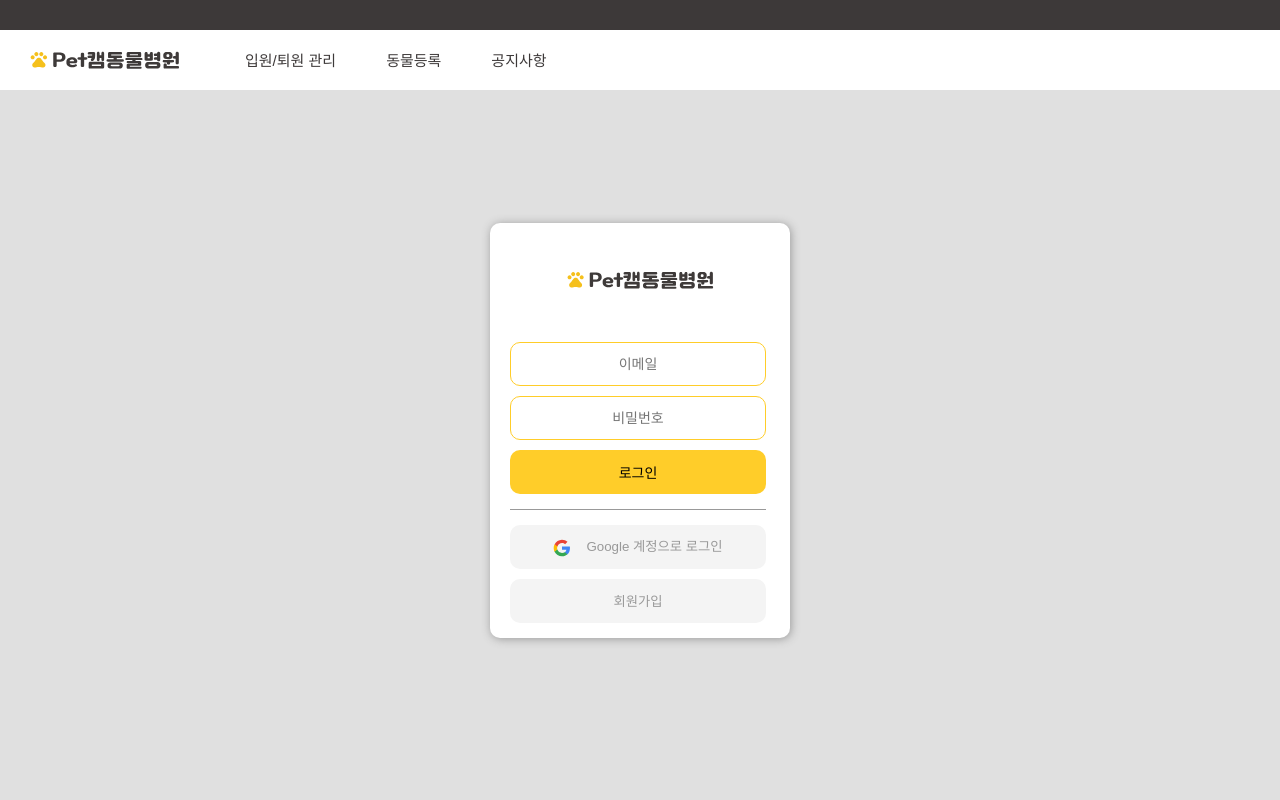
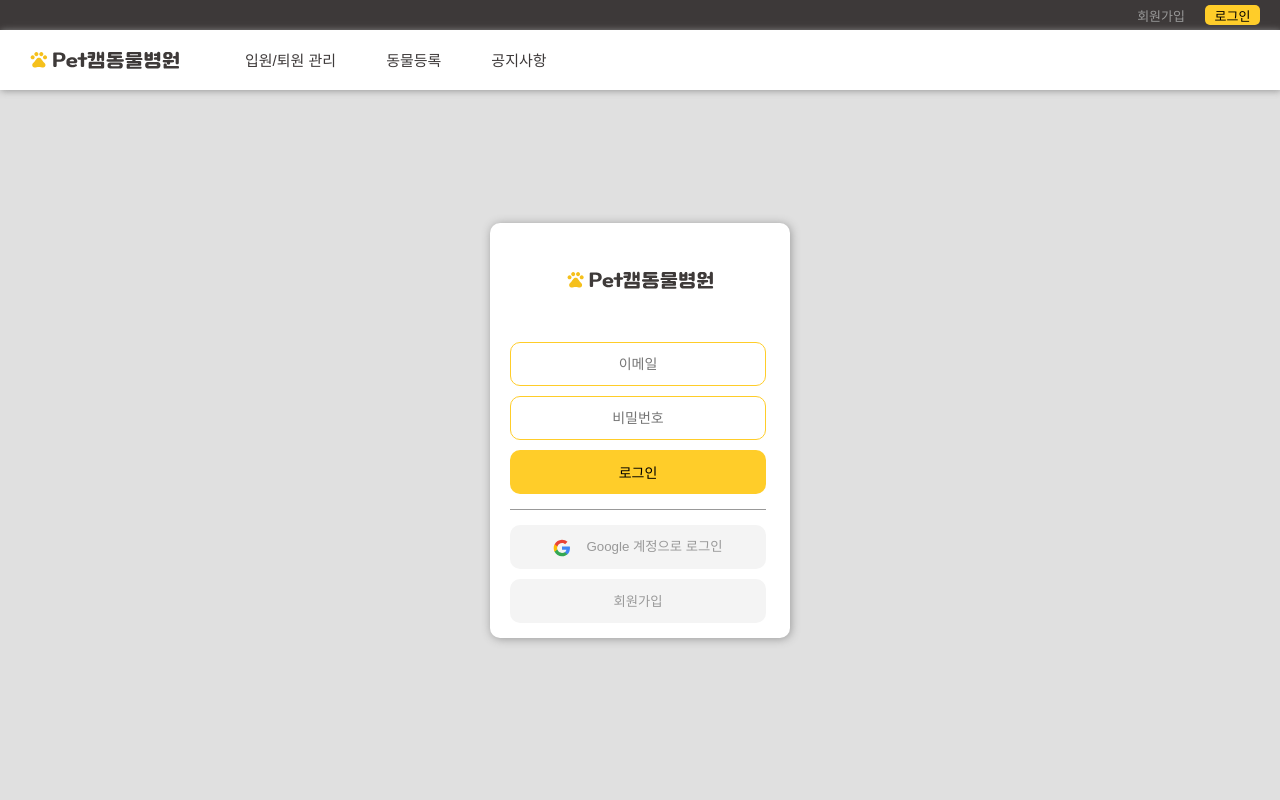
Before and after one commit to FE8-Toy-Team2/toy2_petcam_vet, a React (Vite) app: page / in a window 1280 px wide. Shown: the top 800 px of the page. Built offline with nearby package versions, Linux system fonts and the light colour scheme; a web font is replaced by a local one.

Commit message:
feat: nav 수정

```diff
--- a/src/components/Login.jsx
+++ b/src/components/Login.jsx
@@ -47,7 +47,7 @@ const Container = styled.div`
 const Form = styled.form`
 	width: 300px;
 	height: 415px;
-	// margin-top: 50px;
+	margin-top: 60px;
 	background-color: #fff;
 	border-radius: 10px;
 	justify-content: center;
@@ -82,6 +82,11 @@ const Button = styled.button`
 	font-size: 14px;
 	font-family: var(--pre-reg);
 	cursor: pointer;
+	transition: .3s;
+
+	&:hover {
+		background-color: var(--hoveryellow);
+	}
 `
 const Divider = styled.div`
 width: 256px;
--- a/src/components/Nav.jsx
+++ b/src/components/Nav.jsx
@@ -4,7 +4,11 @@ import "./common.css";
 
 const Nav = () => {
 	return (
-		<Header >
+		<Header>
+			<Buttons>
+				<SignUpButton>회원가입</SignUpButton>
+				<LoginButton>로그인</LoginButton>
+			</Buttons>
     	<Navbar>
 				<TextBox>
 					<Text>입원/퇴원 관리</Text>
@@ -25,8 +29,45 @@ const Header = styled.header`
 	width: 100%;
 	height: 30px;
 	background-color: var(--darkheader);
-	position: relative;
+	position: fixed;
 `
+const Buttons = styled.div`
+	display: flex;
+	justify-content: flex-end;
+	align-items: center;
+	// padding-bottom: 20px;
+`
+
+const SignUpButton = styled.p`
+	color: var(--darkgray);
+	font-size: 13px;
+	padding-top: 3px;
+	cursor: pointer;
+	transition: .3s;
+
+	&:hover {
+		color: #fff;
+	}
+`
+const LoginButton = styled.button`
+	width: 55px;
+	height: 20px;
+	margin: 5px 20px;
+	border-radius: 5px;
+	border: none;
+	background-color: var(--yellow);
+	text-align: center;
+	font-size: 13px;
+	font-family: var(--pre-reg);
+	cursor: pointer;
+	transition: .3s;
+
+	&:hover {
+		background-color: var(--hoveryellow);
+	}
+	`
+
+
 const Navbar = styled.div`
 	width: 100%;
 	height: 60px;
@@ -34,6 +75,7 @@ const Navbar = styled.div`
 	background-color: #fff;
 	position: absolute;
 	display: flex;
+	box-shadow: 1px 1px 7px var(--darkgray);
 
 	&::before {
 		content: "";
--- a/src/components/Signup.jsx
+++ b/src/components/Signup.jsx
@@ -71,7 +71,13 @@ const Button = styled.button`
 	font-size: 14px;
 	font-family: var(--pre-reg);
 	cursor: pointer;
+	transition: .3s;
+
+	&:hover {
+		background-color: var(--hoveryellow);
+	}
 `
+
 const Divider = styled.div`
 width: 256px;
 height: 1px;
--- a/src/components/common.css
+++ b/src/components/common.css
@@ -2,6 +2,7 @@
   /* 섁상 */
 	--bgcolor: #e0e0e0;
   --yellow: #ffcd29;
+	--hoveryellow: #ffdc68;
 	--lightgray: #f4f4f4;
 	--darkgray: #999999;
 	--darkheader: #3d3939;
```
